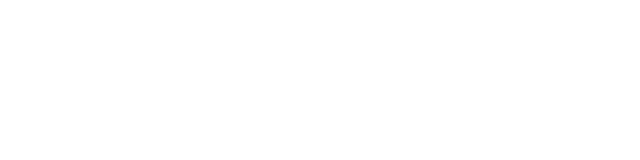
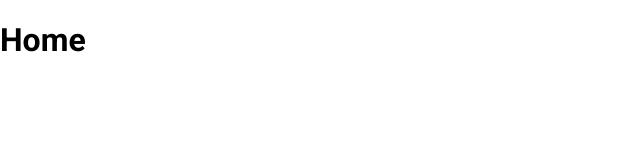
Before and after one commit to mar-veloper/sitellite, a React (Create React App) app: page / in a window 1280 px wide. Shown: the top 160 px of the page, without its empty margins (0-640 px from the left). Built offline with nearby package versions, Linux system fonts and the light colour scheme.

Commit message:
added some files

```diff
--- a/src/App.js
+++ b/src/App.js
@@ -1,11 +1,13 @@
 import React from "react";
 import { Provider } from "react-redux";
-import { Switch, Route } from "react-router-dom";
+import { Switch, Route, Redirect } from "react-router-dom";
 
 import "./styles/App.css";
 import configureStore from "./store/configureStore";
 import Satellites from "./components/Satellites";
 import SpecificSatellite from "./components/SpecificSatellite";
+import Home from "./components/Home";
+import PageNotFound from "./components/PageNotFound";
 
 const store = configureStore();
 
@@ -13,8 +15,12 @@
   return (
     <Provider store={store}>
       <Switch>
+        <Route path="/loading" component={Satellites} />
+        <Route exact path="/" component={Home} />
         <Route exact path="/satellites" component={Satellites} />
-        <Route exact path="/satellites/:id" component={SpecificSatellite} />
+        <Route path="/satellites/:id" component={SpecificSatellite} />
+        <Route path="/page-not-found" component={PageNotFound} />
+        <Redirect to="/page-not-found" />
       </Switch>
     </Provider>
   );
--- /dev/null
+++ b/src/components/Home.jsx
@@ -0,0 +1,11 @@
+import React from "react";
+
+const Home = () => {
+  return (
+    <div>
+      <h1>Home</h1>
+    </div>
+  );
+};
+
+export default Home;
--- /dev/null
+++ b/src/components/PageNotFound.js
@@ -0,0 +1,11 @@
+import React from "react";
+
+const PageNotFound = () => {
+  return (
+    <div>
+      <h1>Page Not Found 404.</h1>
+    </div>
+  );
+};
+
+export default PageNotFound;
```
Also changed, not shown: src/components/Loading.jsx (added, +11 -0 lines).
